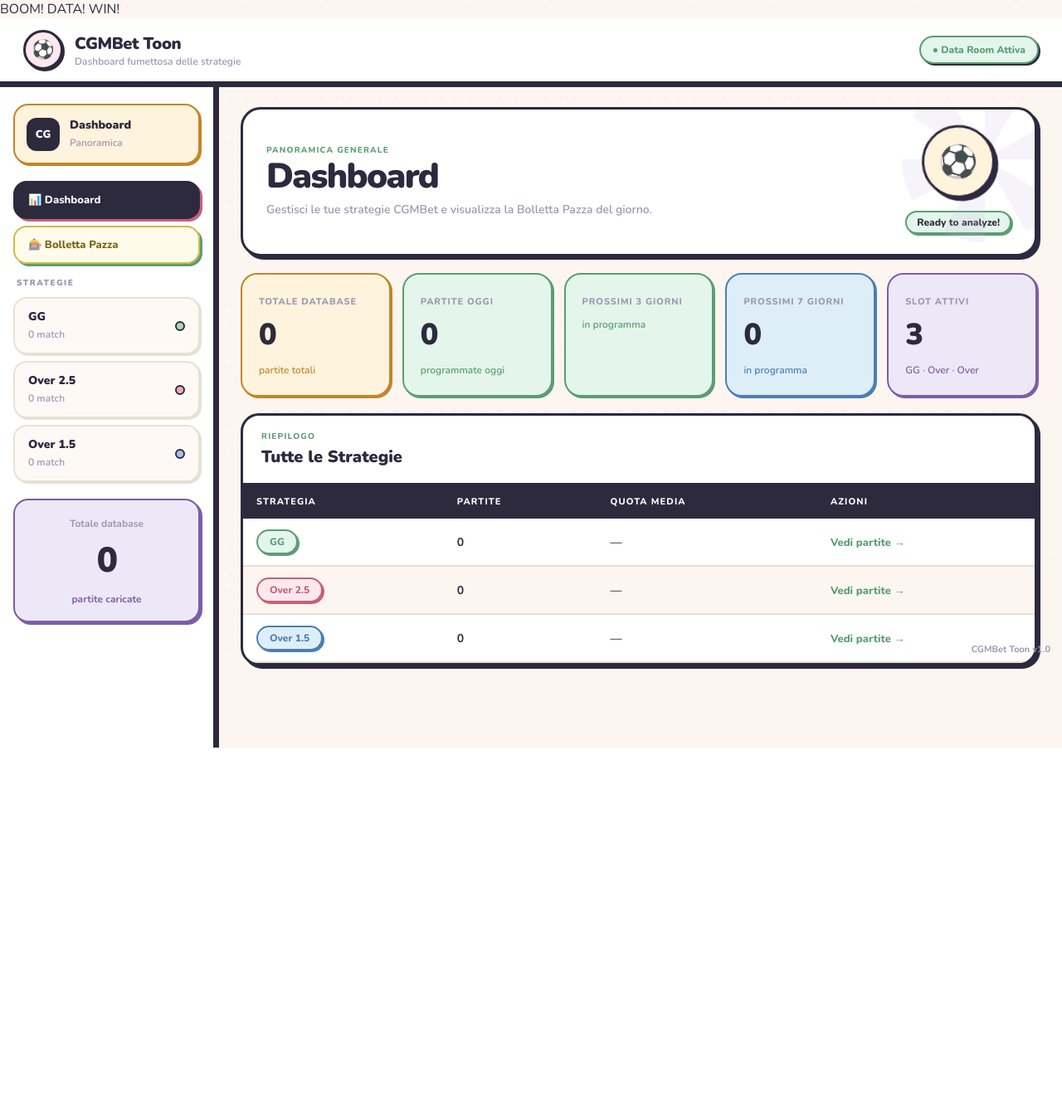
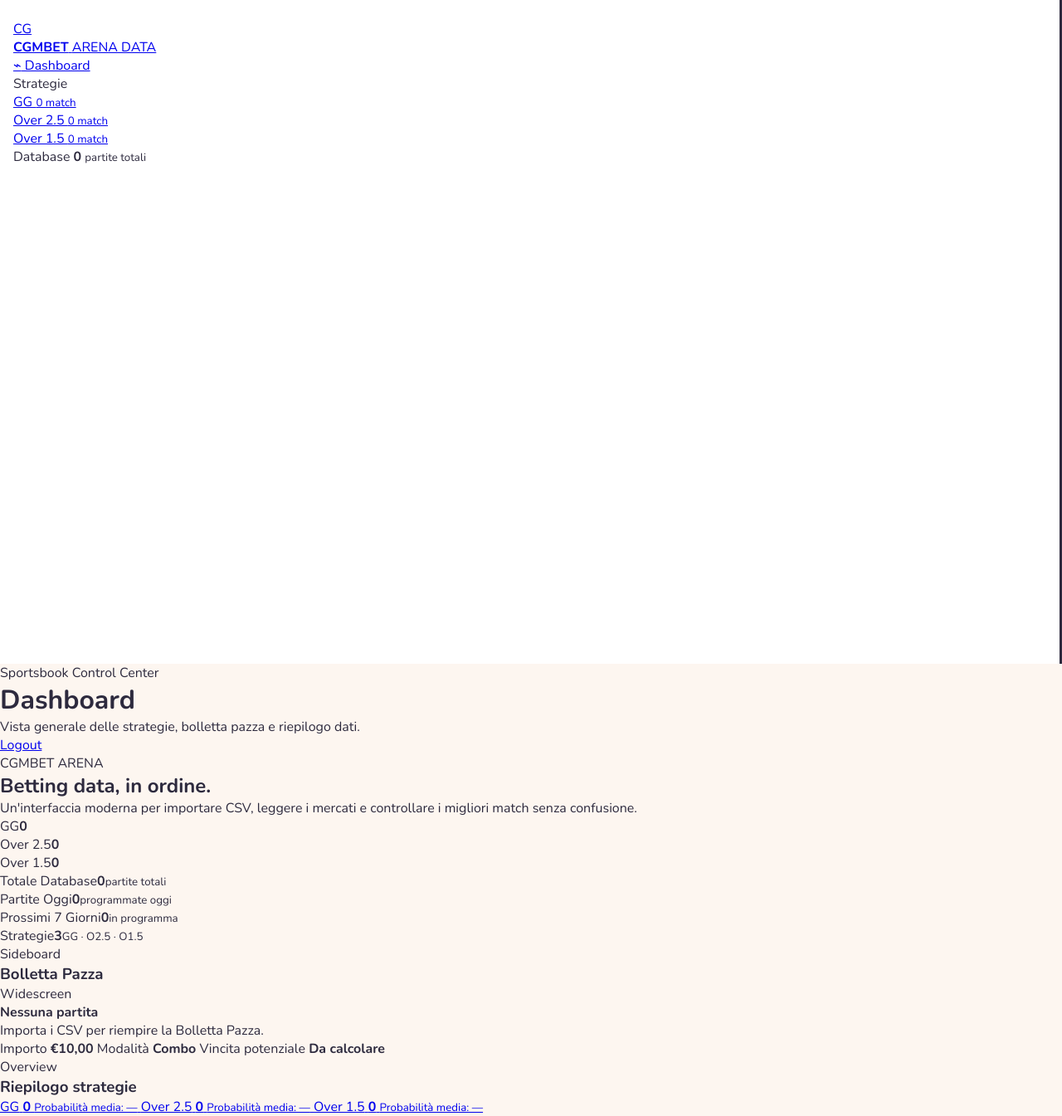
Before and after one commit to diablo130219/CGMBET, a Flask app: page /dashboard in a window 1280 px wide. Shown: the whole page at 83% size. Before the commit the page ends 901 px from the top, so only its background shows below. Run offline with Flask 3, Linux system fonts and the light colour scheme; the visitor is signed in with stand-in values (Sample User, id 1); data that the repository does not hold is empty.

Commit message:
Add files via upload

```diff
--- a/templates/dashboard.html
+++ b/templates/dashboard.html
@@ -3,133 +3,157 @@
 <head>
   <meta charset="utf-8">
   <meta name="viewport" content="width=device-width, initial-scale=1">
-  <title>CGMBet Toon — Dashboard</title>
-  <link rel="stylesheet" href="{{ url_for('static', filename='style.css') }}?v=toon-02">
+  <title>CGMBet Arena — Dashboard</title>
+  <link rel="stylesheet" href="{{ url_for('static', filename='style.css') }}?v=sportsbook2026">
 </head>
 <body>
-
-<div class="comic-bg">
-  <span class="bubble b1">BOOM!</span>
-  <span class="bubble b2">DATA!</span>
-  <span class="bubble b3">WIN!</span>
-</div>
-
-<header class="toon-header">
-  <div class="brand-block">
-    <div class="toon-logo">⚽</div>
-    <div>
-      <h1>CGMBet Toon</h1>
-      <p>Dashboard fumettosa delle strategie</p>
-    </div>
-  </div>
-  <div class="header-actions">
-    <span class="live-badge">● Data Room Attiva</span>
-  </div>
-</header>
-
-<div class="layout">
-
+<div class="app">
   <aside class="sidebar">
-    <div class="sidebar-card logo-card">
-      <div class="mini-logo">CG</div>
-      <div><strong>Dashboard</strong><small>Panoramica</small></div>
-    </div>
-
-    <a href="{{ url_for('dashboard') }}" class="nav-dashboard active">📊 Dashboard</a>
-    <a href="{{ url_for('bolletta_page') }}" class="nav-dashboard" style="background:rgba(255,221,87,.12);border-color:#d4b84a;color:#7a6010;">🎰 Bolletta Pazza</a>
-
-    <div class="nav-title">Strategie</div>
-
-    <a href="{{ url_for('index', strategy='GG') }}" class="nav-item">
-      <div><strong>GG</strong><small>{{ gg_count }} match</small></div>
-      <span class="comic-dot green"></span>
-    </a>
-    <a href="{{ url_for('index', strategy='Over 2.5') }}" class="nav-item">
-      <div><strong>Over 2.5</strong><small>{{ over25_count }} match</small></div>
-      <span class="comic-dot pink"></span>
-    </a>
-    <a href="{{ url_for('index', strategy='Over 1.5') }}" class="nav-item">
-      <div><strong>Over 1.5</strong><small>{{ over15_count }} match</small></div>
-      <span class="comic-dot blue"></span>
+    <a class="brand" href="{{ url_for('dashboard') }}">
+      <div class="brand-mark">CG</div>
+      <div>
+        <strong>CGMBET</strong>
+        <span>ARENA DATA</span>
+      </div>
     </a>
 
-    <div class="sidebar-total">
-      <span>Totale database</span>
+    <nav class="nav">
+      <a href="{{ url_for('dashboard') }}" class="nav-link active">
+        <span>⌁</span>
+        Dashboard
+      </a>
+
+      <div class="nav-label">Strategie</div>
+
+      <a href="{{ url_for('index', strategy='GG') }}" class="nav-link">
+        <span class="sport-dot green"></span>
+        <div>GG <small>{{ gg_count }} match</small></div>
+      </a>
+
+      <a href="{{ url_for('index', strategy='Over 2.5') }}" class="nav-link">
+        <span class="sport-dot orange"></span>
+        <div>Over 2.5 <small>{{ over25_count }} match</small></div>
+      </a>
+
+      <a href="{{ url_for('index', strategy='Over 1.5') }}" class="nav-link">
+        <span class="sport-dot blue"></span>
+        <div>Over 1.5 <small>{{ over15_count }} match</small></div>
+      </a>
+    </nav>
+
+    <div class="sidebar-ticket">
+      <span>Database</span>
       <strong>{{ total_all }}</strong>
-      <small>partite caricate</small>
+      <small>partite totali</small>
     </div>
   </aside>
 
-  <main class="main-content">
+  <main class="content">
+    <header class="topbar">
+      <div>
+        <span class="eyebrow">Sportsbook Control Center</span>
+        <h1>Dashboard</h1>
+        <p>Vista generale delle strategie, bolletta pazza e riepilogo dati.</p>
+      </div>
+      <a href="{{ url_for('logout') }}" class="ghost-btn">Logout</a>
+    </header>
 
-    <section class="hero-toon dashboard-hero">
-      <div>
-        <span class="comic-label">Panoramica generale</span>
-        <h2>Dashboard</h2>
-        <p>Gestisci le tue strategie CGMBet e visualizza la Bolletta Pazza del giorno.</p>
+    <section class="dashboard-hero">
+      <div class="hero-left">
+        <span class="status-chip">CGMBET ARENA</span>
+        <h2>Betting data, in ordine.</h2>
+        <p>Un'interfaccia moderna per importare CSV, leggere i mercati e controllare i migliori match senza confusione.</p>
       </div>
-      <div class="mascot-card">
-        <div class="mascot">⚽</div>
-        <span>Ready to analyze!</span>
+
+      <div class="hero-odds">
+        <div><span>GG</span><strong>{{ gg_count }}</strong></div>
+        <div><span>Over 2.5</span><strong>{{ over25_count }}</strong></div>
+        <div><span>Over 1.5</span><strong>{{ over15_count }}</strong></div>
       </div>
     </section>
 
-    <!-- KPI -->
-    <section class="stats-grid five">
-      <div class="stat-card yellow"><span>Totale Database</span><strong>{{ total_all }}</strong><small>partite totali</small></div>
-      <div class="stat-card mint"><span>Partite Oggi</span><strong>{{ today_count }}</strong><small>programmate oggi</small></div>
-      <div class="stat-card mint"><span>Prossimi 3 Giorni</span><strong>{{ next3_count }}</strong><small>in programma</small></div>
-      <div class="stat-card blue"><span>Prossimi 7 Giorni</span><strong>{{ next7_count }}</strong><small>in programma</small></div>
-      <div class="stat-card violet"><span>Slot Attivi</span><strong>3</strong><small>GG · Over · Over</small></div>
+    <section class="kpi-grid four">
+      <article class="kpi-card"><span>Totale Database</span><strong>{{ total_all }}</strong><small>partite totali</small></article>
+      <article class="kpi-card"><span>Partite Oggi</span><strong>{{ today_count }}</strong><small>programmate oggi</small></article>
+      <article class="kpi-card"><span>Prossimi 7 Giorni</span><strong>{{ next7_count }}</strong><small>in programma</small></article>
+      <article class="kpi-card accent"><span>Strategie</span><strong>3</strong><small>GG · O2.5 · O1.5</small></article>
     </section>
 
+    <section class="bet-slip-wide">
+      <div class="section-head">
+        <div>
+          <span class="eyebrow">Sideboard</span>
+          <h3>Bolletta Pazza</h3>
+        </div>
+        <span class="count-pill">Widescreen</span>
+      </div>
 
+      <div class="slip-layout">
+        <div class="slip-grid">
+          {% set shown = namespace(count=0) %}
+          {% for s, label in [("GG", "GG"), ("Over 2.5", "OVER 2.5"), ("Over 1.5", "OVER 1.5")] %}
+            {% for m in sideboard_matches.get(s, []) %}
+              {% if shown.count < 9 %}
+              <article class="slip-match">
+                <div class="slip-top">
+                  <span>{{ label }}</span>
+                  <strong>{{ "%.0f"|format(m.odd or 0) }}%</strong>
+                </div>
+                <h4>{{ m.home_team }}</h4>
+                <p>vs {{ m.away_team }}</p>
+                <small>{{ m.championship }} · {{ m.match_date }} {{ m.match_time }}</small>
+              </article>
+              {% set shown.count = shown.count + 1 %}
+              {% endif %}
+            {% endfor %}
+          {% endfor %}
 
-    <!-- RIEPILOGO STRATEGIE -->
-    <section class="table-panel">
-      <div class="table-header">
-        <div>
-          <span class="comic-label small-label">Riepilogo</span>
-          <h3>Tutte le Strategie</h3>
+          {% if shown.count == 0 %}
+          <article class="slip-match empty-slip">
+            <h4>Nessuna partita</h4>
+            <p>Importa i CSV per riempire la Bolletta Pazza.</p>
+          </article>
+          {% endif %}
         </div>
-      </div>
-      <div class="table-wrap soft">
-        <table>
-          <thead>
-            <tr>
-              <th>Strategia</th>
-              <th>Partite</th>
-              <th>Quota Media</th>
-              <th>Azioni</th>
-            </tr>
-          </thead>
-          <tbody>
-            <tr>
-              <td><span class="strategy-pill gg">GG</span></td>
-              <td><strong>{{ strategy_counts["GG"] }}</strong></td>
-              <td>{{ avg_odds["GG"] if avg_odds["GG"] > 0 else "—" }}</td>
-              <td><a href="{{ url_for('index', strategy='GG') }}" class="link-action">Vedi partite →</a></td>
-            </tr>
-            <tr>
-              <td><span class="strategy-pill o25">Over 2.5</span></td>
-              <td><strong>{{ strategy_counts["Over 2.5"] }}</strong></td>
-              <td>{{ avg_odds["Over 2.5"] if avg_odds["Over 2.5"] > 0 else "—" }}</td>
-              <td><a href="{{ url_for('index', strategy='Over 2.5') }}" class="link-action">Vedi partite →</a></td>
-            </tr>
-            <tr>
-              <td><span class="strategy-pill o15">Over 1.5</span></td>
-              <td><strong>{{ strategy_counts["Over 1.5"] }}</strong></td>
-              <td>{{ avg_odds["Over 1.5"] if avg_odds["Over 1.5"] > 0 else "—" }}</td>
-              <td><a href="{{ url_for('index', strategy='Over 1.5') }}" class="link-action">Vedi partite →</a></td>
-            </tr>
-          </tbody>
-        </table>
+
+        <aside class="slip-summary">
+          <span>Importo</span>
+          <strong>€10,00</strong>
+          <span>Modalità</span>
+          <strong class="combo">Combo</strong>
+          <span>Vincita potenziale</span>
+          <strong class="win">Da calcolare</strong>
+        </aside>
       </div>
     </section>
 
+    <section class="strategy-summary">
+      <div class="section-head">
+        <div>
+          <span class="eyebrow">Overview</span>
+          <h3>Riepilogo strategie</h3>
+        </div>
+      </div>
+
+      <div class="summary-grid">
+        <a href="{{ url_for('index', strategy='GG') }}" class="summary-card">
+          <span>GG</span>
+          <strong>{{ strategy_counts["GG"] }}</strong>
+          <small>Probabilità media: {% if avg_odds["GG"] > 0 %}{{ avg_odds["GG"] }}%{% else %}—{% endif %}</small>
+        </a>
+        <a href="{{ url_for('index', strategy='Over 2.5') }}" class="summary-card">
+          <span>Over 2.5</span>
+          <strong>{{ strategy_counts["Over 2.5"] }}</strong>
+          <small>Probabilità media: {% if avg_odds["Over 2.5"] > 0 %}{{ avg_odds["Over 2.5"] }}%{% else %}—{% endif %}</small>
+        </a>
+        <a href="{{ url_for('index', strategy='Over 1.5') }}" class="summary-card">
+          <span>Over 1.5</span>
+          <strong>{{ strategy_counts["Over 1.5"] }}</strong>
+          <small>Probabilità media: {% if avg_odds["Over 1.5"] > 0 %}{{ avg_odds["Over 1.5"] }}%{% else %}—{% endif %}</small>
+        </a>
+      </div>
+    </section>
   </main>
 </div>
-
-<div class="version">CGMBet Toon v1.0</div>
 </body>
 </html>
```
Also changed, not shown: templates/index.html (+85 -139 lines), templates/login.html (+33 -16 lines).
